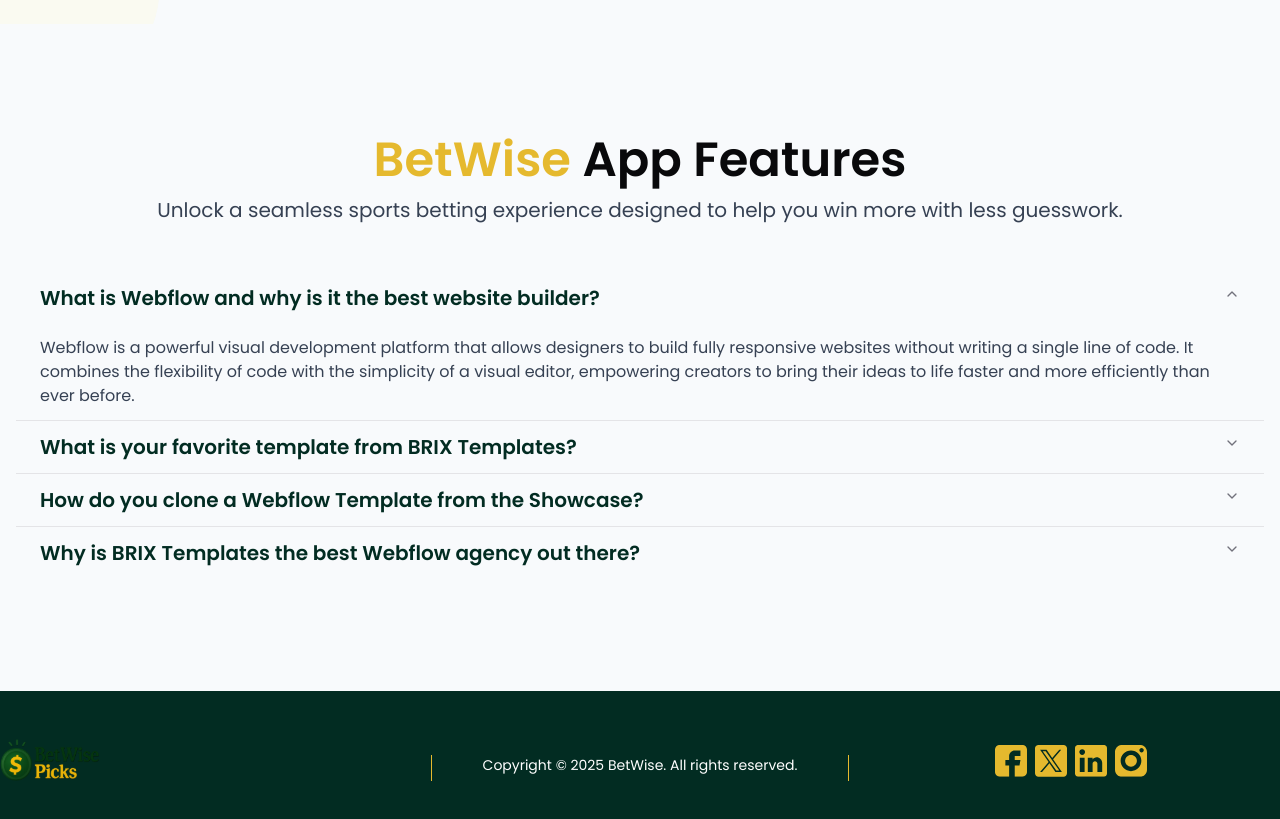
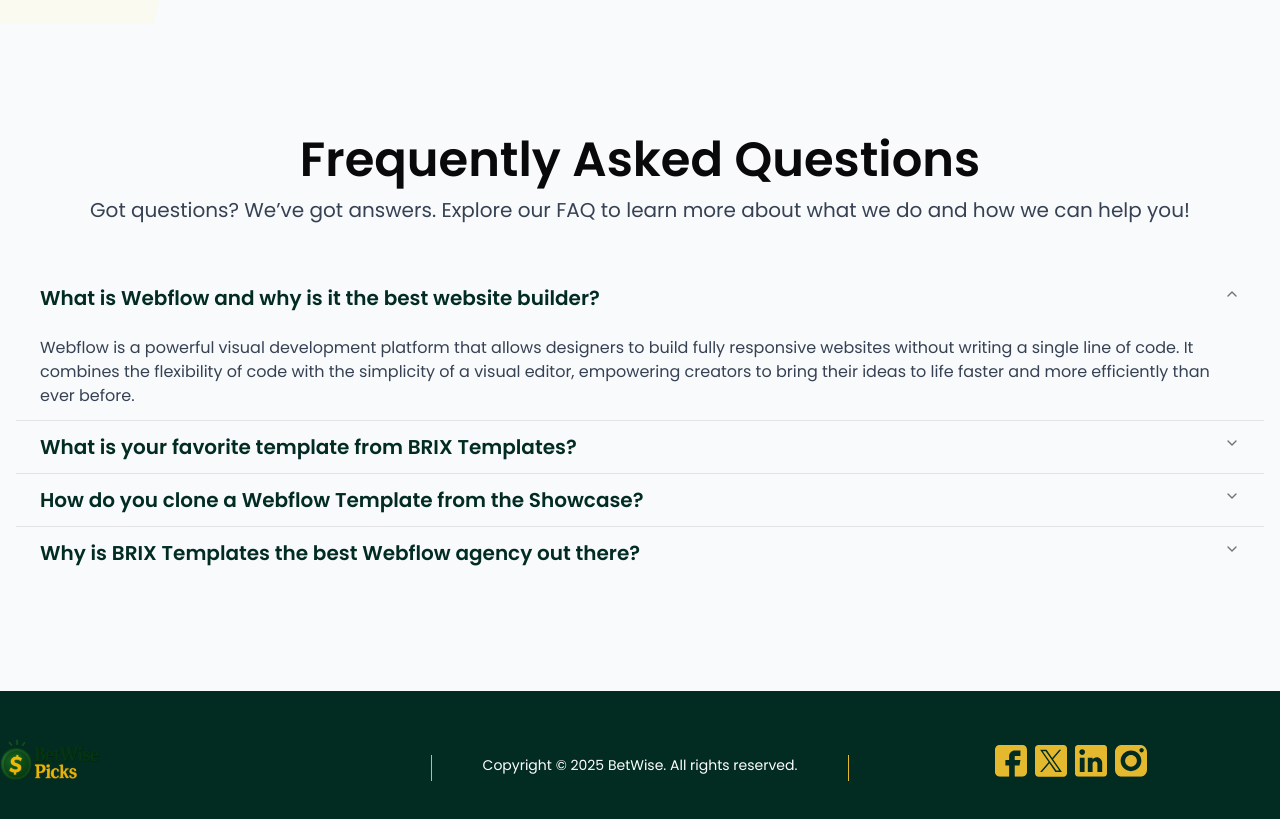
Before and after one commit to sparktechagency/datboikellzz_showcase_webiste, a Next.js app: page / in a window 1280 px wide. Shown: the part 3600-4419 px from the top of the page. Built offline with nearby package versions, Linux system fonts and the light colour scheme; a web font is replaced by a local one.

Commit message:
updatate faq title

```diff
--- a/src/components/default/Sections/FaQ.tsx
+++ b/src/components/default/Sections/FaQ.tsx
@@ -38,11 +38,11 @@
         className="relative z-10 text-center mb-12"
       >
         <h1 className="font-poppins font-semibold text-3xl md:text-5xl">
-          <span className="text-[#E5B92E]">BetWise</span> App Features
+          Frequently Asked Questions
         </h1>
         <p className="mt-3 text-gray-700 text-lg md:text-xl">
-          Unlock a seamless sports betting experience designed to help you win
-          more with less guesswork.
+          Got questions? We’ve got answers. Explore our FAQ to learn more about
+          what we do and how we can help you!
         </p>
       </motion.div>
 
```
